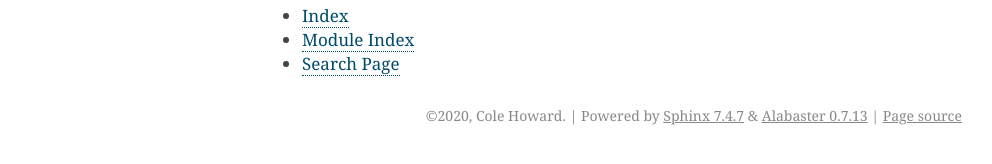
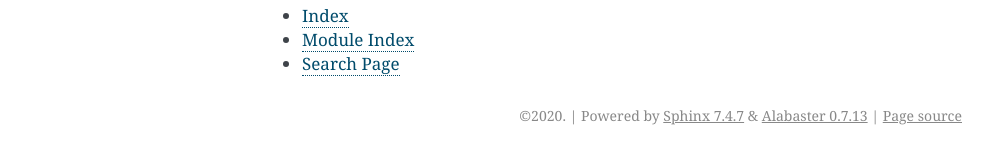
Before and after one commit to wchatx/direct-access-py, a Sphinx documentation site: the page built from docs/index.rst, in a window 1280 px wide. Shown: the part 492-656 px from the top of the page, without its empty margins (148-1140 px from the left). Built offline with Sphinx 7.4.7, drawn with Linux system fonts in a browser that asks for light colours.

```diff
--- a/docs/conf.py
+++ b/docs/conf.py
@@ -20,8 +20,8 @@ sys.path.insert(0, os.path.abspath('../'))
 # -- Project information -----------------------------------------------------
 
 project = 'directaccess'
-copyright = '2020, Cole Howard'
-author = 'Cole Howard'
+copyright = '2020'
+author = 'wchatx'
 
 # The short X.Y version
 version = ''
```
